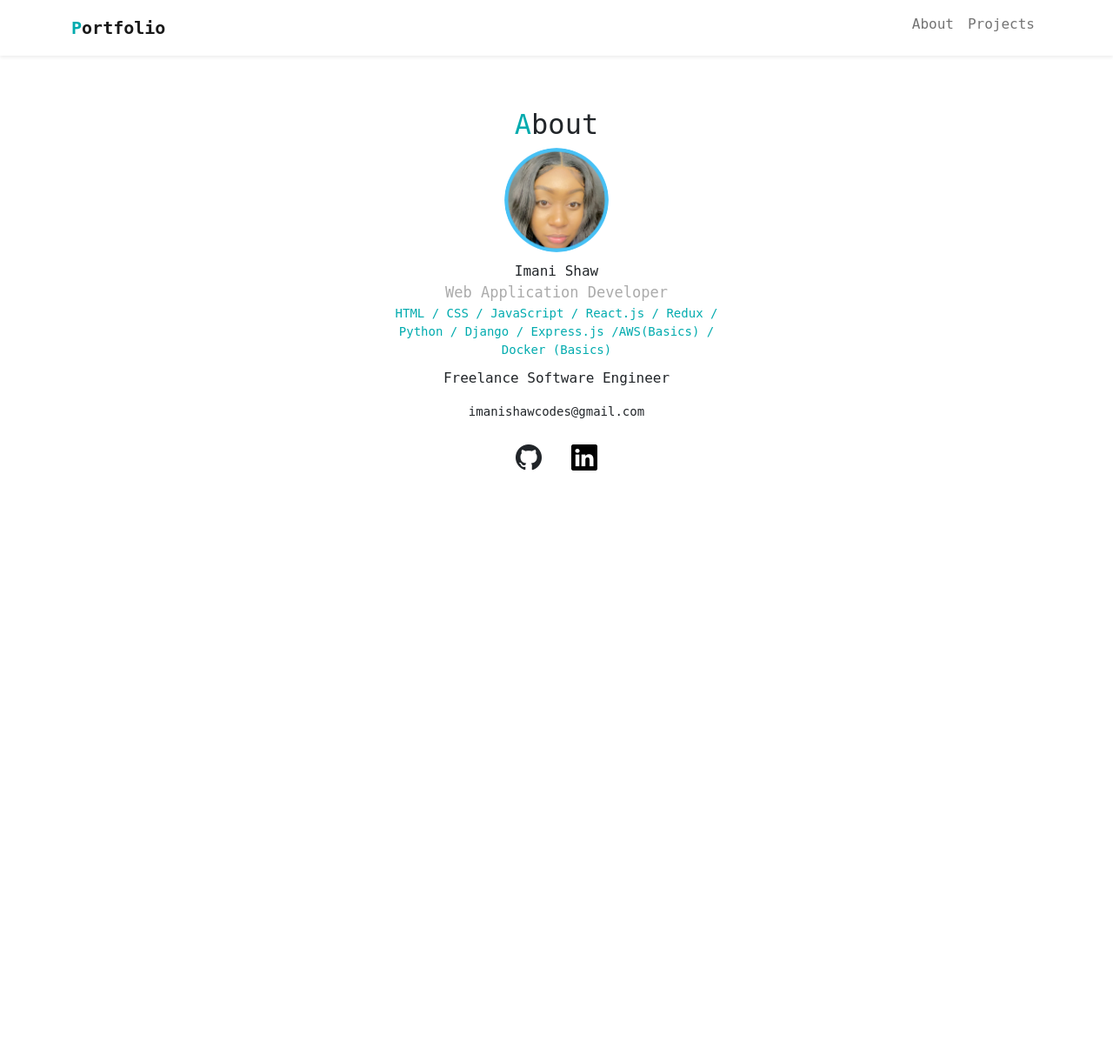
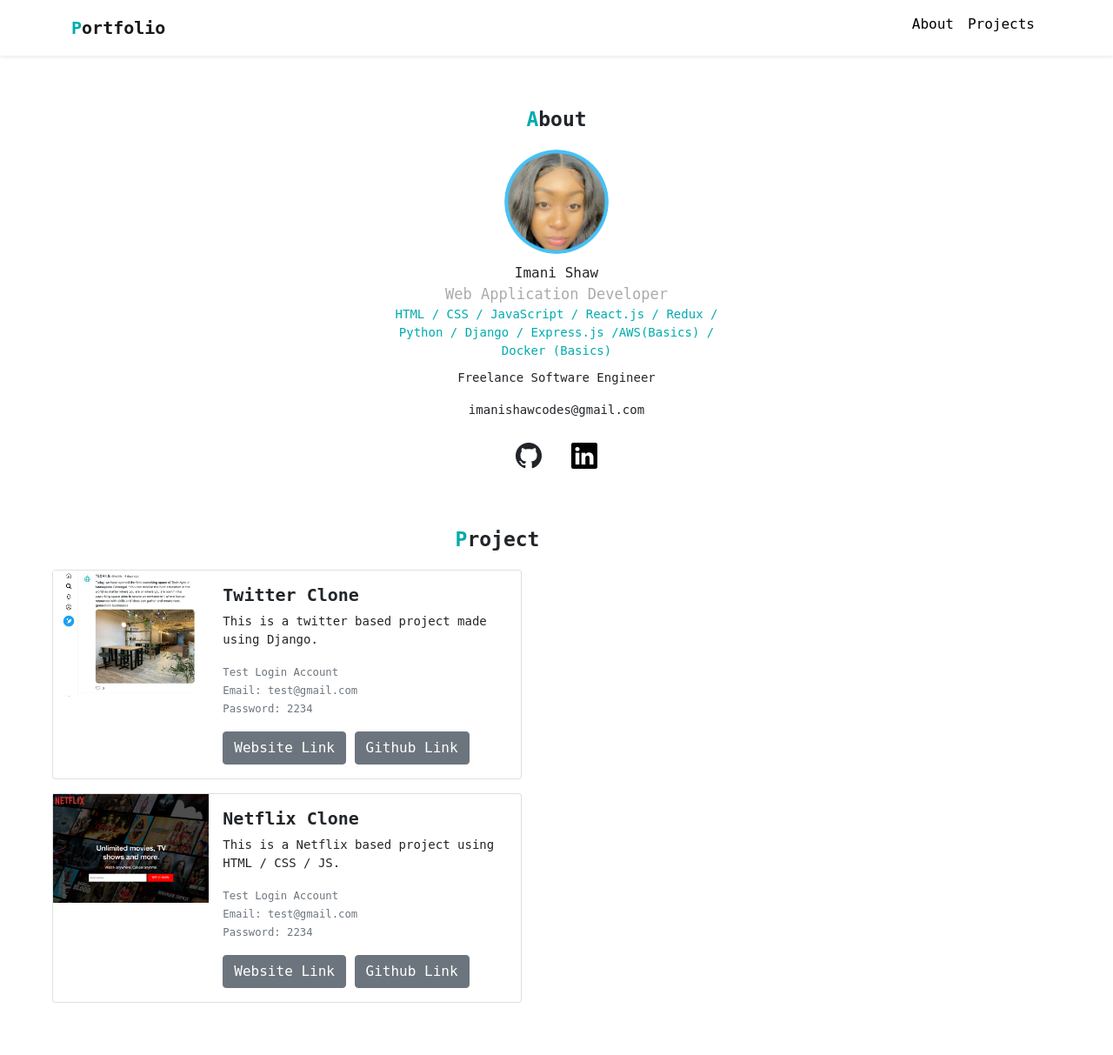
Before and after one commit to imanishaw1/Portfolio, a PHP site: page / in a window 1280 px wide. Shown: the whole page at 87% size. Before the commit the page ends 541 px from the top, so only its background shows below. Run offline with PHP 8.4, Linux system fonts and the light colour scheme.

Commit message:
added project section , designing

```diff
--- a/index.html
+++ b/index.html
@@ -31,7 +31,7 @@
             </ul>
           </div>
         </div>
-    </nav>
+      </nav>
     <div id="about">
       <h2><span class="font-primary">A</span>bout</h2>
       <img src="img/selfie.PNG">
@@ -45,6 +45,56 @@
       <div class="icons"
            <a href="https://github.com/imanishaw1"><i class="bi bi-github"></i></a>
            <a href="http://linkedin.com/in/imani-shaw-20aa42223"><i class="bi bi-linkedin ms-3"></i></a>
+      </div>
+    </div>
+
+    <div id="project">
+       <h2><span class="font-primary">P</span>roject</h2>
+
+       <div class="card mb-3" style="max-width: 540px;">
+        <div class="row g-0">
+          <div class="col-md-4">
+            <img src="img/project-twitter.png" alt="Twitter Project">
+          </div>
+          <div class="col-md-8">
+            <div class="card-body">
+              <h5 class="card-title">Twitter Clone</h5>
+              <p class="card-text">This is a twitter based project made using Django.</p>
+              <p class="card-text"><small class="text-muted">
+                 Test Login Account <br>
+                 Email: test@gmail.com <br>
+                 Password: 2234
+              </small></p>
+              <a href="" target="blank" class="btn btn-secondary">Website Link</a>
+              <a href="https://github.com/imanishaw1" target="blank" class="btn btn-secondary">Github Link</a>
+            </div>
+          </div>
+        </div>
+      </div>
+
+      <div class="card mb-3" style="max-width: 540px;">
+        <div class="row g-0">
+          <div class="col-md-4">
+            <img src="img/project-netflix.png" alt="Netflix Project">
+          </div>
+          <div class="col-md-8">
+            <div class="card-body">
+              <h5 class="card-title">Netflix Clone</h5>
+              <p class="card-text">This is a Netflix based project using HTML / CSS / JS.</p>
+              <p class="card-text"><small class="text-muted">
+                 Test Login Account <br>
+                 Email: test@gmail.com <br>
+                 Password: 2234
+              </small></p>
+              <a href="" target="blank" class="btn btn-secondary">Website Link</a>
+              <a href="https://github.com/imanishaw1" target="blank" class="btn btn-secondary">Github Link</a>
+            </div>
+          </div>
+        </div>
+      </div>
+
+    </div>
+
 
 
     <script src="https://cdn.jsdelivr.net/npm/bootstrap@5.1.3/dist/js/bootstrap.bundle.min.js" integrity="sha384-ka7Sk0Gln4gmtz2MlQnikT1wXgYsOg+OMhuP+IlRH9sENBO0LRn5q+8nbTov4+1p" crossorigin="anonymous"></script>
--- a/style.css
+++ b/style.css
@@ -16,6 +16,20 @@
     font-size: 20px;
     font-weight: bold;
 }
+
+p {
+    font-size: 14px;
+}
+
+h2 {
+    font-weight: bold;
+    font-size: 23px;
+    margin-bottom: 20px;
+}
+
+a.font-black {
+    color:#000 !important;
+ }
 
 
 /******************
@@ -59,3 +73,27 @@
 #about .icons a{
     color: #000;
 }
+
+
+/*********************
+
+PROJECT
+
+**********************/
+
+#project {
+    margin: 60px;
+    width: 80%
+}
+
+#project h2{
+    text-align: center;
+}
+
+#project .card img {
+    width: 100%;
+}
+
+#project .card-title {
+    font-weight: bold;
+}
```
